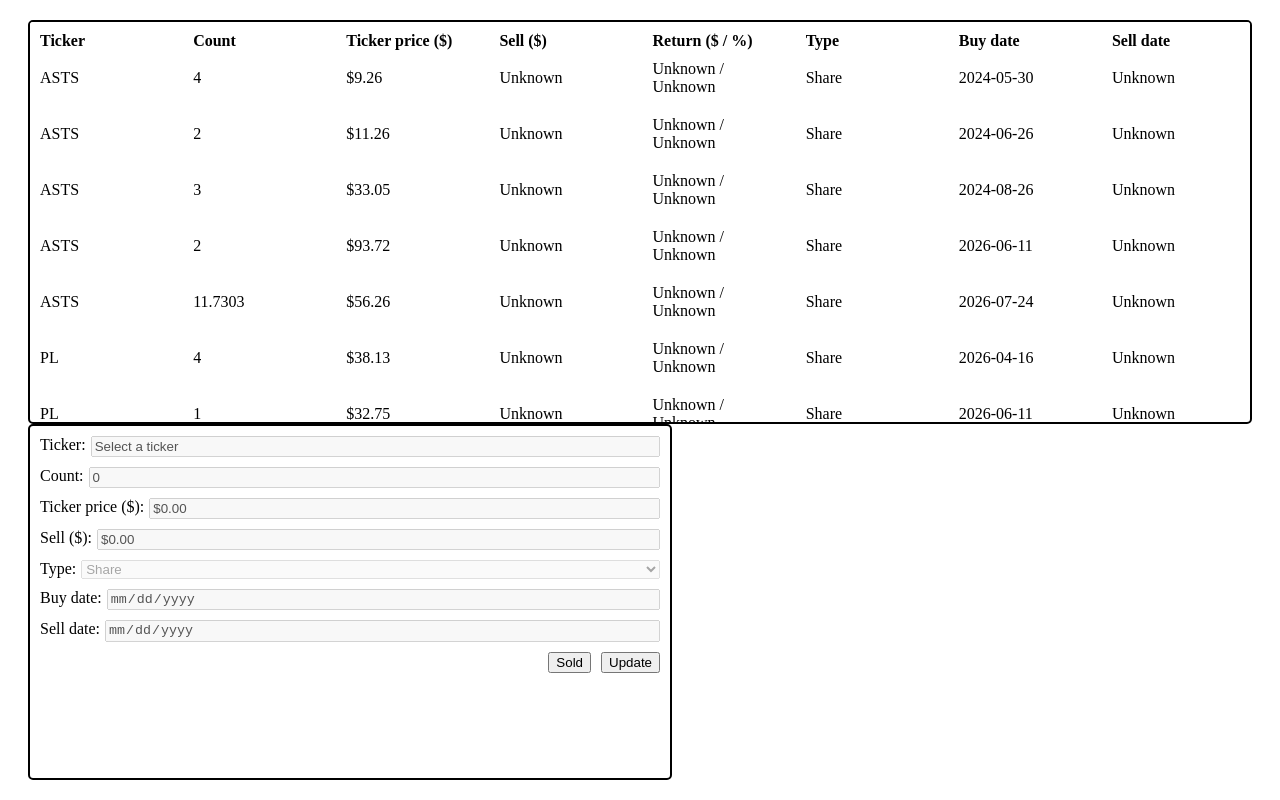
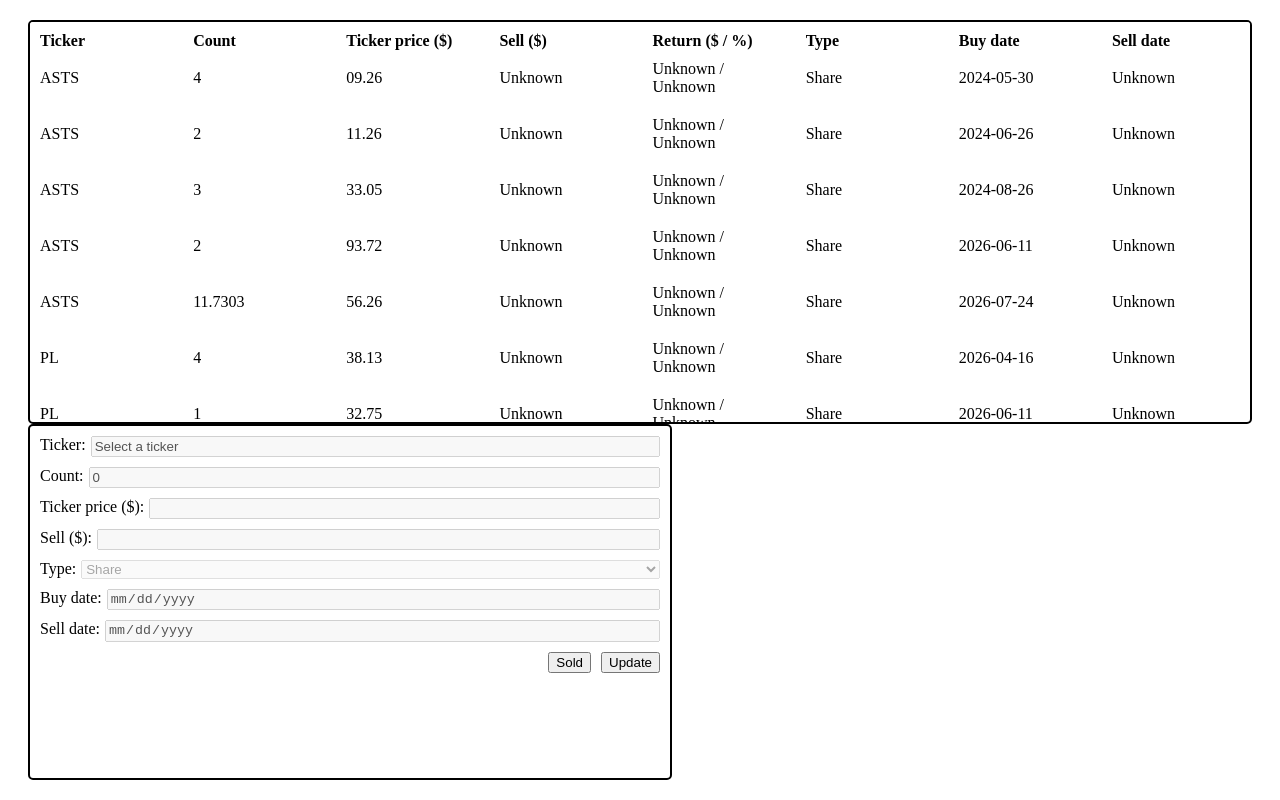
Before and after one commit to Daniel-Zheleznov/dztk, a React (Vite) app in the folder frontend/: page / in a window 1280 px wide. Built offline with nearby package versions, Linux system fonts and the light colour scheme.

Commit message:
wip v0.1.0
 * Removed the error system, reason: was unintuitve

 * Made better filtering for errors

TODO: going to work on either the sold button or the TotalInspector

```diff
--- a/frontend/src/App.jsx
+++ b/frontend/src/App.jsx
@@ -5,32 +5,22 @@ import TradeRow from './components/TradeRow';
 
 function App() {
     const [active_trade, set_active_trade] = useState({ unique_id: -1 });
-    const [errors, set_errors] = useState({
-        ticker_unique_id: -1,
-        ticker_error: "Ticker NOT good",
-        count_error: "Count NOT good",
-        ticker_price_error: "Ticker price NOT good",
-        sell_price_error: "Sell price NOT good",
-        type_error: "Type NOT good",
-        buy_date_error: "Buy date NOT good",
-        sell_date_error: "Sell date NOT good"
-    });
 
     const [trades, set_trades] = useState([
-        { unique_id: 1, ticker: "ASTS", count: 4, buy_date: "2024-05-30", ticker_price: "$9.26", type: "Share", status: "Market"},
-        { unique_id: 2, ticker: "ASTS", count: 2, buy_date: "2024-06-26", ticker_price: "$11.26", type: "Share", status: "Market"},
-        { unique_id: 3, ticker: "ASTS", count: 3, buy_date: "2024-08-26", ticker_price: "$33.05", type: "Share", status: "Market"},
-        { unique_id: 4, ticker: "ASTS", count: 2, buy_date: "2026-06-11", ticker_price: "$93.72", type: "Share", status: "Market"},
-        { unique_id: 5, ticker: "ASTS", count: 11.7303, buy_date: "2026-07-24", ticker_price: "$56.26", type: "Share", status: "Market"},
-        { unique_id: 6, ticker: "PL", count: 4, buy_date: "2026-04-16", ticker_price: "$38.13", type: "Share", status: "Market"},
-        { unique_id: 7, ticker: "PL", count: 1, buy_date: "2026-06-11", ticker_price: "$32.75", type: "Share", status: "Market"},
-        { unique_id: 8, ticker: "VYM", count: 2, buy_date: "2026-06-09", ticker_price: "$158.47", type: "ETF", status: "Market"},
-        { unique_id: 9, ticker: "VYM", count: 1, buy_date: "2026-08-18", ticker_price: "$165.96", type: "ETF", status: "Market"},
-        { unique_id: 10, ticker: "BE", count: 1, buy_date: "2026-08-26", ticker_price: "$227.58", type: "Share", status: "Market"},
-        { unique_id: 11, ticker: "BOOB", count: 1, buy_date: "2026-08-29", ticker_price: "$302.25", type: "Share", status: "Market"},
-        { unique_id: 12, ticker: "GRND", count: 1, buy_date: "2026-08-29", ticker_price: "$380.25", type: "Share", status: "Market"},
-        { unique_id: 13, ticker: "DZ", count: 1, buy_date: "2026-08-29", ticker_price: "$425.53", type: "Share", status: "Market"},
-        { unique_id: 14, ticker: "ASTS", count: 0.2697, buy_date: "2026-09-03", ticker_price: "$61.25", type: "Share", status: "Market"},
+        { unique_id: 1, ticker: "ASTS", count: 4, buy_date: "2024-05-30", ticker_price: "09.26", type: "Share", status: "Market"},
+        { unique_id: 2, ticker: "ASTS", count: 2, buy_date: "2024-06-26", ticker_price: "11.26", type: "Share", status: "Market"},
+        { unique_id: 3, ticker: "ASTS", count: 3, buy_date: "2024-08-26", ticker_price: "33.05", type: "Share", status: "Market"},
+        { unique_id: 4, ticker: "ASTS", count: 2, buy_date: "2026-06-11", ticker_price: "93.72", type: "Share", status: "Market"},
+        { unique_id: 5, ticker: "ASTS", count: 11.7303, buy_date: "2026-07-24", ticker_price: "56.26", type: "Share", status: "Market"},
+        { unique_id: 6, ticker: "PL", count: 4, buy_date: "2026-04-16", ticker_price: "38.13", type: "Share", status: "Market"},
+        { unique_id: 7, ticker: "PL", count: 1, buy_date: "2026-06-11", ticker_price: "32.75", type: "Share", status: "Market"},
+        { unique_id: 8, ticker: "VYM", count: 2, buy_date: "2026-06-09", ticker_price: "158.47", type: "ETF", status: "Market"},
+        { unique_id: 9, ticker: "VYM", count: 1, buy_date: "2026-08-18", ticker_price: "165.96", type: "ETF", status: "Market"},
+        { unique_id: 10, ticker: "BE", count: 1, buy_date: "2026-08-26", ticker_price: "227.58", type: "Share", sell_date: "2026-09-08", sell_price: "274.00", status: "Sold"},
+        { unique_id: 11, ticker: "BOOB", count: 1, buy_date: "2026-08-29", ticker_price: "302.25", type: "Share", status: "Market"},
+        { unique_id: 12, ticker: "GRND", count: 1, buy_date: "2026-08-29", ticker_price: "380.25", type: "Share", status: "Market"},
+        { unique_id: 13, ticker: "DZ", count: 1, buy_date: "2026-08-29", ticker_price: "425.53", type: "Share", status: "Market"},
+        { unique_id: 14, ticker: "ASTS", count: 0.2697, buy_date: "2026-09-03", ticker_price: "61.25", type: "Share", status: "Market"},
     ]);
 
     function update_active_trade(trade, key, value) {
@@ -38,6 +28,12 @@ function App() {
         let modified_value = trade[key];
         switch (key.toLowerCase()) {
             case "ticker": {
+                const check = value.slice(-1);
+
+                if (('0' <= check) && (check <= '9')) {
+                    break;
+                }
+
                 modified_value = value.toUpperCase() || "";
                 break;
             }
@@ -48,7 +44,6 @@ function App() {
                     break;
                 }
 
-                // TODO: fix this to allow for no values in input mechanism
                 const check = value.slice(-1);
                 const has_dot = value.slice(0, -1).includes('.');
                 if ((check >= '0' && check <= '9') || (check === '.' && !has_dot)) {
@@ -58,7 +53,6 @@ function App() {
                         modified_value = value.substr(1, value.length - 1);
                     }
                 }
-
                 break;
             }
 
@@ -72,16 +66,15 @@ function App() {
                     modified_value = value;
                 }
 
-                if (!has_dollar) {
-                    modified_value = `${modified_value}`;
-                }
-
                 break;
             }
 
             case "buy_date":
             case "sell_date": {
-                modified_value = value || "";
+                const check = value.slice(-1);
+                if (('0' <= check) && (check <= '9')) {
+                    modified_value = value || "";
+                }
                 break;
             }
 
@@ -107,6 +100,7 @@ function App() {
         trade.type = type;
 
         set_trades(prev => prev.map(old_trade => old_trade.unique_id === trade.unique_id ? {...trade} : {...old_trade}));
+        set_active_trade(trade);
     }
 
     return (
@@ -117,7 +111,7 @@ function App() {
                     return <TradeRow key={item.unique_id} highlighted={index+1 == active_trade.unique_id} trade={item} header={false} on_click={(trade) => {set_active_trade({...trade})}}/>
                 })}
             </div>
-            <TradeInspector errors={errors} trade={active_trade} update_local={update_active_trade} update_global={update_global_trade}/>
+            <TradeInspector trade={active_trade} update_local={update_active_trade} update_global={update_global_trade}/>
         </>
     )
 }
--- a/frontend/src/components/TradeInspector.jsx
+++ b/frontend/src/components/TradeInspector.jsx
@@ -1,8 +1,7 @@
-function TradeInspector({ errors, trade, update_local, update_global }) {
+function TradeInspector({ trade, update_local, update_global }) {
     return (
         <div className="trade-inspector">
             <div className="trade-inspector-group">
-                <div className="trade-inspector-error-row">
                 <label htmlFor="ticker">Ticker:</label>
                 <input
                     name="ticker"
@@ -12,11 +11,8 @@ function TradeInspector({ errors, trade, update_local, update_global }) {
                     type="text"
                 />
             </div>
-                <p className="trade-inspector-error">{errors?.ticker_unique_id !== -1 && errors?.ticker_error}</p>
-            </div>
 
             <div className="trade-inspector-group">
-                <div className="trade-inspector-error-row">
                 <label htmlFor="count">Count:</label>
                 <input
                     name="count"
@@ -25,37 +21,28 @@ function TradeInspector({ errors, trade, update_local, update_global }) {
                     onChange={(event) => update_local(trade, "count", event.target.value)}
                 />
             </div>
-                <p className="trade-inspector-error">{errors?.ticker_unique_id !== -1 && errors?.count_error}</p>
-            </div>
 
             <div className="trade-inspector-group">
-                <div className="trade-inspector-error-row">
                 <label htmlFor="ticker_price">Ticker price ($):</label>
                 <input
                     name="ticker_price"
-                        value={trade?.ticker_price ?? "$0.00"}
+                    value={trade?.ticker_price ? (trade.ticker_price.startsWith("$") ? trade.ticker_price : "$" + trade.ticker_price) : ""}
                     disabled={trade?.unique_id === -1}
                     onChange={(event) => update_local(trade, "ticker_price", event.target.value)}
                 />
             </div>
-                <p className="trade-inspector-error">{errors?.ticker_unique_id !== -1 && errors?.ticker_price_error}</p>
-            </div>
 
             <div className="trade-inspector-group">
-                <div className="trade-inspector-error-row">
                 <label htmlFor="sell_price">Sell ($):</label>
                 <input
                     name="sell_price"
-                        value={trade?.sell_price ?? "$0.00"}
+                    value={trade?.sell_price ? (trade.sell_price.startsWith("$") ? trade.sell_price : "$" + trade.sell_price) : ""}
                     disabled={(trade?.unique_id === -1) || (!trade?.sell_price)}
                     onChange={(event) => update_local(trade, "sell_price", event.target.value)}
                 />
             </div>
-                <p className="trade-inspector-error">{errors?.ticker_unique_id !== -1 && errors?.sell_price_error}</p>
-            </div>
 
             <div className="trade-inspector-group">
-                <div className="trade-inspector-error-row">
                 <label htmlFor="type">Type:</label>
                 <select
                     disabled={trade?.unique_id === -1}
@@ -69,11 +56,8 @@ function TradeInspector({ errors, trade, update_local, update_global }) {
                     <option value="etf_2x_short">ETF 2X SHORT</option>
                 </select>
             </div>
-                <p className="trade-inspector-error">{errors?.ticker_unique_id !== -1 && errors?.type_error}</p>
-            </div>
 
             <div className="trade-inspector-group">
-                <div className="trade-inspector-error-row">
                 <label htmlFor="buy_date">Buy date:</label>
                 <input
                     name="buy_date"
@@ -83,11 +67,8 @@ function TradeInspector({ errors, trade, update_local, update_global }) {
                     onChange={(event) => update_local(trade, "buy_date", event.target.value || "")}
                 />
             </div>
-                <p className="trade-inspector-error">{errors?.ticker_unique_id !== -1 && errors?.buy_date_error}</p>
-            </div>
 
             <div className="trade-inspector-group">
-                <div className="trade-inspector-error-row">
                 <label htmlFor="sell_date">Sell date:</label>
                 <input
                     name="sell_date"
@@ -96,8 +77,6 @@ function TradeInspector({ errors, trade, update_local, update_global }) {
                     type="date"
                     onChange={(event) => update_local(trade, "sell_date", event.target.value || "")}
                 />
-                </div>
-                <p className="trade-inspector-error">{errors?.ticker_unique_id !== -1 && errors?.sell_date_error}</p>
             </div>
 
             <div className="trade-inspector-button-group">
--- a/frontend/src/main.css
+++ b/frontend/src/main.css
@@ -85,7 +85,7 @@
 
 .trade-inspector-group {
     display: flex;
-    flex-direction: column;
+    flex-direction: row;
 }
 
 .trade-inspector-error-row {
```
Lines whose indentation alone changed are shown as unchanged.
